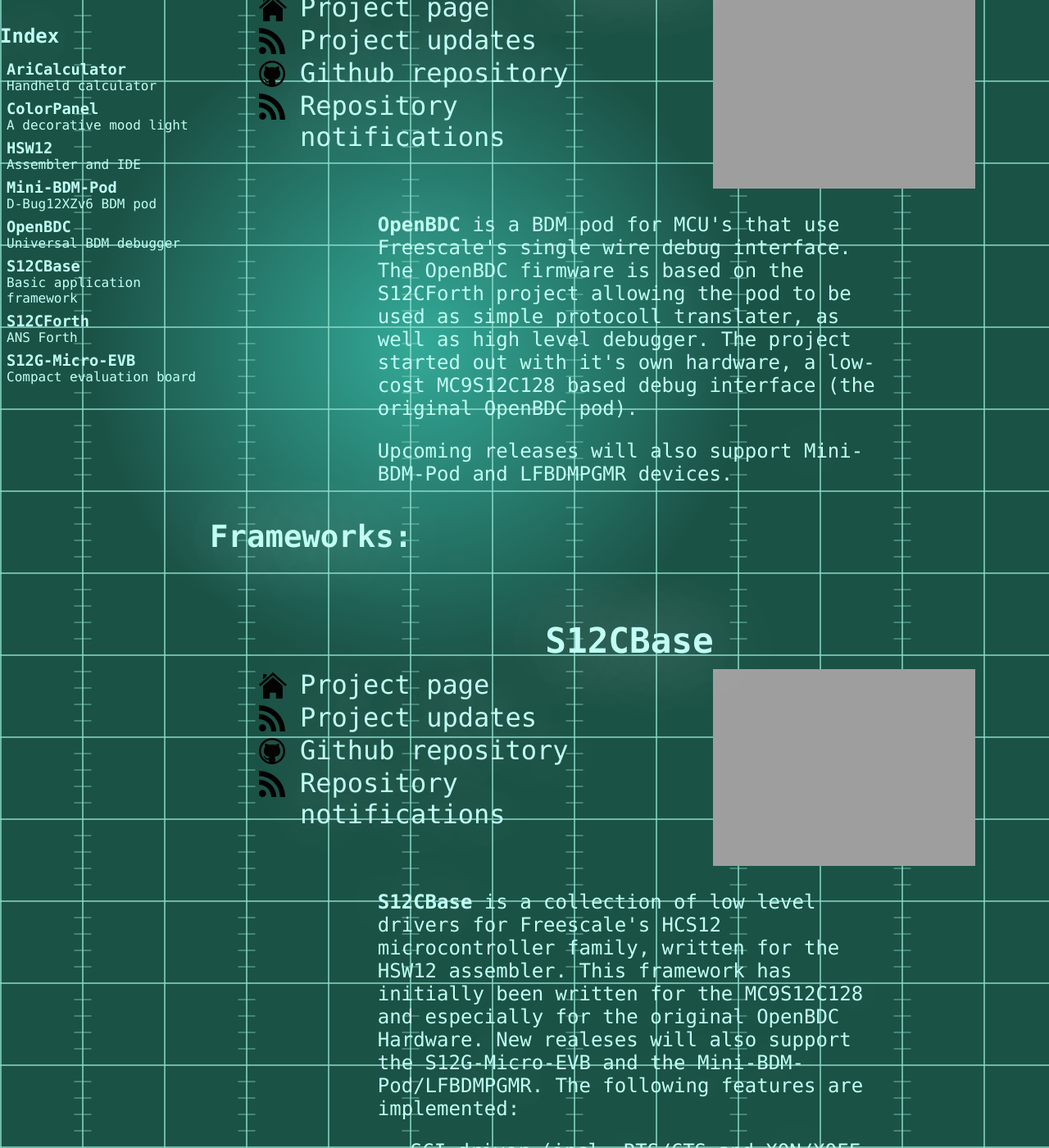
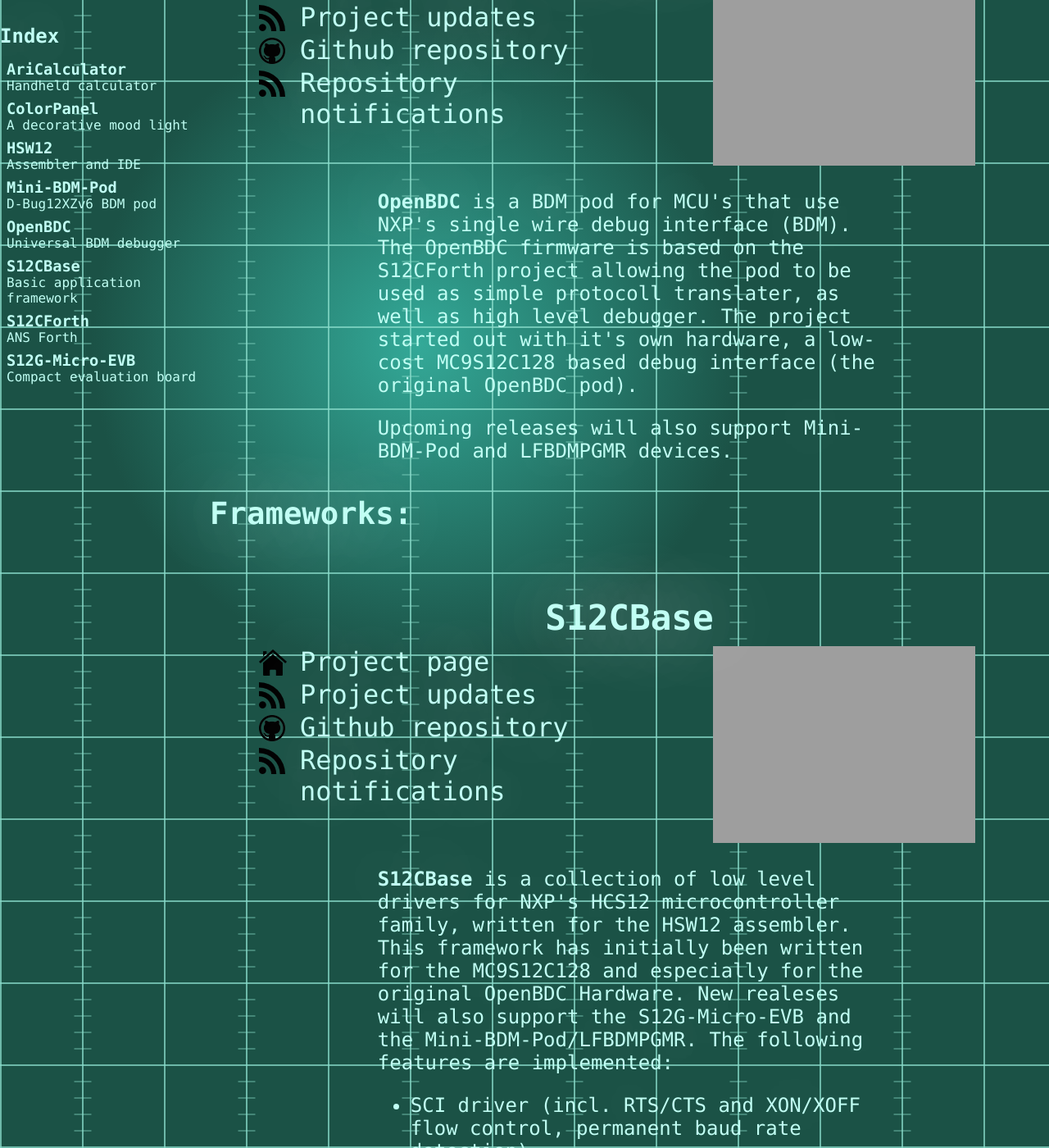
Before and after one commit to hotwolf/hotwolf.github.com, a Jekyll site: the page built from index.html, in a window 1280 px wide and 1400 px high, scrolled down 1406 px. Shown: the whole window at 82% size. Built offline with Jekyll 4.4.1, drawn with Linux system fonts in a browser that asks for light colours; Markdown is read by kramdown in place of the engine named in the settings; some of the changed text lies outside the part shown.

Commit message:
changed Freescale to NXP

```diff
--- a/_includes/ProjectDescriptions.html
+++ b/_includes/ProjectDescriptions.html
@@ -51,7 +51,7 @@
 </div><!--<div id="projectInfo">-->
 <div class="projectDescription">
   <p>
-    <strong>HSW12</strong> is an assembler and debug environment for <a href="http://www.freescale.com">Freescale's</a> HC11, HC12, HCS12, and HCS12X microcontroller families.
+    <strong>HSW12</strong> is an assembler and debug environment for <a href="http://www.nxp.com">NXP's</a> HC11, HC12, HCS12, and HCS12X microcontroller families.
   </p>
 </div><!--<div id="projectDescription">-->
 
@@ -94,7 +94,7 @@
 </div><!--<div id="projectInfo">-->
 <div class="projectDescription">
   <p>
-    The <strong>Mini-BDM-Pod</strong> is a USB-to-BDM interface. It has been designed to run the <a href="http://cache.freescale.com/files/soft_dev_tools/software/programmers/D-Bug12XZv6FW.zip">D-Bug12X(Z) BDM debugger firmware</a>.
+    The <strong>Mini-BDM-Pod</strong> is a USB-to-BDM interface. It has been designed to run the <a href="http://cache.nxp.com/files/soft_dev_tools/software/programmers/D-Bug12XZv6FW.zip">D-Bug12X(Z) BDM debugger firmware</a>.
   </p>
 </div><!--<div id="projectDescripyion">-->
 
@@ -137,9 +137,9 @@
 </div><!--<div id="projectInfo">-->
 <div class="projectDescription">
   <p>
-    <strong>OpenBDC</strong> is a BDM pod for MCU's that use <a href="http://www.freescale.com">Freescale's</a> single wire debug interface. The OpenBDC firmware is based on the <a href="http://hotwolf.github.com/S12CForth">S12CForth project</a> allowing the pod to be used as simple protocoll translater, as well as high level debugger. The project started out with it's own hardware, a low-cost MC9S12C128 based debug interface (the original OpenBDC pod).
+    <strong>OpenBDC</strong> is a BDM pod for MCU's that use <a href="http://www.nxp.com">NXP's</a> single wire debug interface (BDM). The OpenBDC firmware is based on the <a href="http://hotwolf.github.com/S12CForth">S12CForth project</a> allowing the pod to be used as simple protocoll translater, as well as high level debugger. The project started out with it's own hardware, a low-cost MC9S12C128 based debug interface (the original OpenBDC pod).
   </p>
-  <p>Upcoming releases will also support <a href="http://hotwolf.github.com/Mini-BDM-Pod">Mini-BDM-Pod</a> and <a href="http://www.freescale.com/webapp/sps/site/prod_summary.jsp?code=S08_S12_X_FLASHPGMR">LFBDMPGMR</a> devices.
+  <p>Upcoming releases will also support <a href="http://hotwolf.github.com/Mini-BDM-Pod">Mini-BDM-Pod</a> and <a href="http://www.nxp.com/webapp/sps/site/prod_summary.jsp?code=S08_S12_X_FLASHPGMR">LFBDMPGMR</a> devices.
   </p>
 </div><!--<div id="projectDescripyion">-->
 
@@ -183,8 +183,8 @@
   </div><!--<div id="projectLinks">-->
 </div><!--<div id="projectInfo">-->
 <div class="projectDescription">
-<p><strong>S12CBase</strong> is a collection of low level drivers for <a href="http://www.freescale.com">Freescale's</a> HCS12 microcontroller family, written for the <a href="http://hotwolf.github.com/HSW12">HSW12 assembler</a>.
-This framework has initially been written for the MC9S12C128 and especially for the original <a href="http://hotwolf.github.com/OpenBDC">OpenBDC Hardware</a>. New realeses will also support the <a href="http://hotwolf.github.com/S12G-Micro-EVB">S12G-Micro-EVB</a> and the <a href="http://hotwolf.github.com/Mini-BDM-Pod">Mini-BDM-Pod</a>/<a href="http://www.freescale.com/webapp/sps/site/prod_summary.jsp?code=S08_S12_X_FLASHPGMR">LFBDMPGMR</a>.
+<p><strong>S12CBase</strong> is a collection of low level drivers for <a href="http://www.nxp.com">NXP's</a> HCS12 microcontroller family, written for the <a href="http://hotwolf.github.com/HSW12">HSW12 assembler</a>.
+This framework has initially been written for the MC9S12C128 and especially for the original <a href="http://hotwolf.github.com/OpenBDC">OpenBDC Hardware</a>. New realeses will also support the <a href="http://hotwolf.github.com/S12G-Micro-EVB">S12G-Micro-EVB</a> and the <a href="http://hotwolf.github.com/Mini-BDM-Pod">Mini-BDM-Pod</a>/<a href="http://www.nxp.com/webapp/sps/site/prod_summary.jsp?code=S08_S12_X_FLASHPGMR">LFBDMPGMR</a>.
 The following features are implemented:
   <ul>
     <li>
@@ -247,7 +247,7 @@
 </div><!--<div id="projectInfo">-->
 <div class="projectDescription">
   <p>
-    <strong>S12CForth</strong> is a Forth implementation for <a href="http://www.freescale.com">Freescale's</a> S12 Microcontrollers. It has been written for the MC9S12C family, but it can be easily ported to other S12(X) products. This project attempts to implement the ANS Forth Standard.
+    <strong>S12CForth</strong> is a Forth implementation for <a href="http://www.nxp.com">NXP's</a> S12 Microcontrollers. It has been written for the MC9S12C family, but it can be easily ported to other S12(X) products. This project attempts to implement the ANS Forth Standard.
   </p>
 </div><!--<div id="projectDescripyion">-->
 
@@ -293,8 +293,8 @@
 <div class="projectDescription">
   <p>
     The <strong>S12G-Micro-EVB</strong> is a general purpose break-out board for any member of
-    <a href="http://www.freescale.com">Freescale</a>'s
-    <a href="http://www.freescale.com/webapp/sps/site/prod_summary.jsp?code=S12G">MC9S12G micro controller family</a>
+    <a href="http://www.nxp.com">NXP</a>'s
+    <a href="http://www.nxp.com/webapp/sps/site/prod_summary.jsp?code=S12G">MC9S12G micro controller family</a>
     (in a  LQFP48 package). Its dimensions are only 25mm&#215;50mm. It offers 32 GPIOs and the S12G's onchip peripherals (including SCI, SPI, ADV, DAC, ...)
     The board contains a boost-converter (based on the MCP1640), so that it can be powered by a single battery.
     An USB interface is provided via a FT232R SCI converter. The EVB can be assembled in two configurations: 3.3V or 5V GPIO.
```
Also changed, not shown: other parts of _includes/ProjectDescriptions.html (+1 -1 lines).
